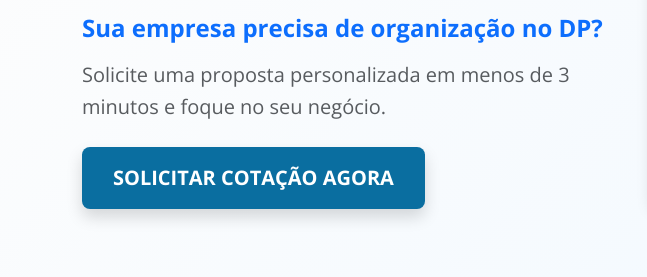
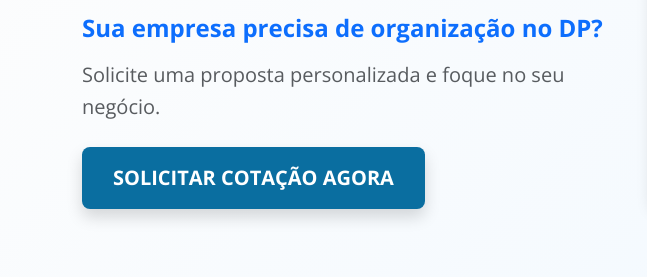
Before and after one commit to A-Coder94/TerceirizaDP, a plain HTML site: page index.html in a window 1280 px wide. Shown: the part 355-632 px from the top of the page, 0-647 px from the left. Drawn offline with nearby package versions, Linux system fonts and the light colour scheme.

Commit message:
Refactor index.html for clarity and style improvements
Removed unnecessary comments and whitespace, and updated text for clarity.

```diff
--- a/index.html
+++ b/index.html
@@ -257,7 +257,6 @@
         }
 
         /* Estilo das Bolhas de Mensagem */
-        /* No seu <style>, adicione conteúdo aos botões */
         .chat-icon::before {
             content: "💬";
         }
@@ -362,7 +361,6 @@
 </head>
 
 <body>
-
     <div class="top-bar d-none d-md-block">
         <div class="container d-flex justify-content-between">
             <span><i class="fas fa-check-circle text-primary me-2"></i>Especialistas em eSocial e Consultoria
@@ -375,7 +373,6 @@
         <div class="container">
             <a class="navbar-brand d-flex align-items-center" href="#">
                 <img src="img/logo.png" alt="Logo Terceiriza DP" height="120" class="me-2">
-
 
             </a>
 
@@ -409,7 +406,7 @@
 
                     <div class="mb-4">
                         <h4 class="fw-bold mb-3 text-primary">Sua empresa precisa de organização no DP?</h4>
-                        <p class="lead text-muted">Solicite uma proposta personalizada em menos de 3 minutos e foque no
+                        <p class="lead text-muted">Solicite uma proposta personalizada e foque no
                             seu negócio.</p>
                     </div>
 
@@ -525,7 +522,6 @@
         </div>
     </div>
 </section>
-
 
     <section id="empresa" class="section-padding bg-light">
         <div class="container">
@@ -778,7 +774,6 @@ document.getElementById('whatsappForm').addEventListener('submit', function (e)
     window.open("https://wa.me/" + numeroWhatsApp + "?text=" + encodeURIComponent(texto), "_blank");
 });
 
-
         function exibirBotaoWhatsapp() {
             const chatWin = document.getElementById('chat-window');
             const btnDiv = document.createElement('div');
@@ -790,7 +785,6 @@ document.getElementById('whatsappForm').addEventListener('submit', function (e)
         document.getElementById('user-input').addEventListener('keypress', (e) => {
             if (e.key === 'Enter') sendMessage();
         });
-
 
         document.addEventListener('DOMContentLoaded', () => {
             const loadMoreBtn = document.getElementById('load-more-btn');
```
